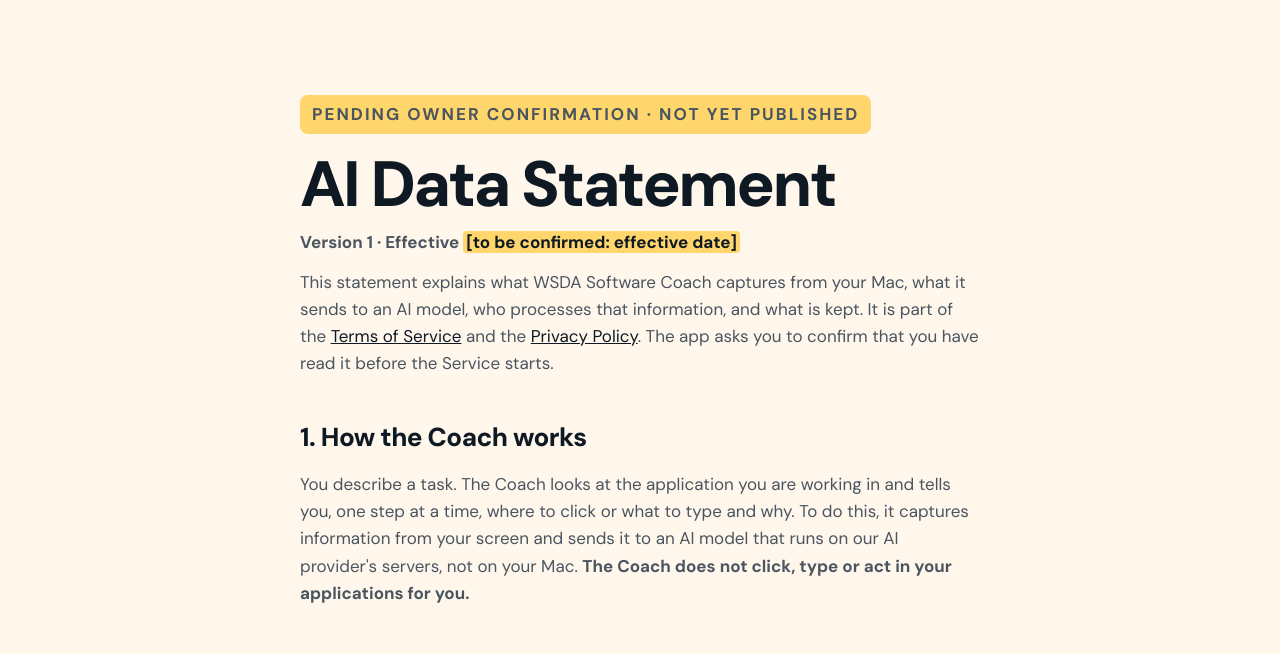
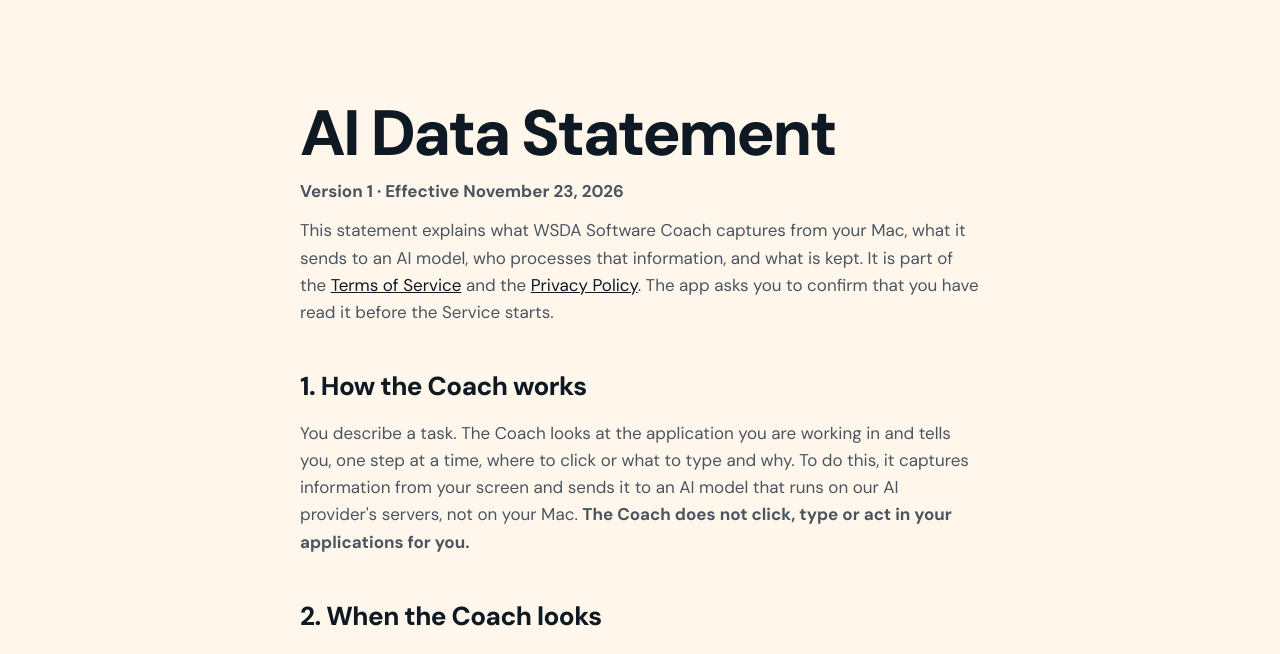
Before and after one commit to walterashields/wsdahomepage, a plain HTML site: page wsda-deploy/software-coach/ai-data.html in a window 1280 px wide. Shown: the part 71-725 px from the top of the page. Drawn offline with Linux system fonts and the light colour scheme.

Commit message:
Software Coach legal pages: Pennsylvania law, effective November 23, 2026; all facts confirmed (noindex kept)
Co-Authored-By: Claude Opus 5.5 <noreply@anthropic.com>
Claude-Session: https://claude.ai/code/session_01RNsN4RBvaLZAoL57xHdUKN

```diff
--- a/wsda-deploy/software-coach/ai-data.html
+++ b/wsda-deploy/software-coach/ai-data.html
@@ -21,9 +21,8 @@
 <main id="main">
   <section class="legal">
     <div class="wrap legal-body">
-      <p class="draft-banner">Pending owner confirmation &middot; not yet published</p>
       <h1>AI Data Statement</h1>
-      <p><strong>Version 1 · Effective <mark class="review">[to be confirmed: effective date]</mark></strong></p>
+      <p><strong>Version 1 · Effective November 23, 2026</strong></p>
       <p>This statement explains what WSDA Software Coach captures from your Mac, what it sends to an AI model, who processes that information, and what is kept. It is part of the <a href="/software-coach/terms">Terms of Service</a> and the <a href="/software-coach/privacy">Privacy Policy</a>. The app asks you to confirm that you have read it before the Service starts.</p>
       <h2>1. How the Coach works</h2>
       <p>You describe a task. The Coach looks at the application you are working in and tells you, one step at a time, where to click or what to type and why. To do this, it captures information from your screen and sends it to an AI model that runs on our AI provider's servers, not on your Mac. <strong>The Coach does not click, type or act in your applications for you.</strong></p>
```
Also changed, not shown: wsda-deploy/software-coach/privacy.html (+1 -2 lines), wsda-deploy/software-coach/terms.html (+2 -3 lines).
